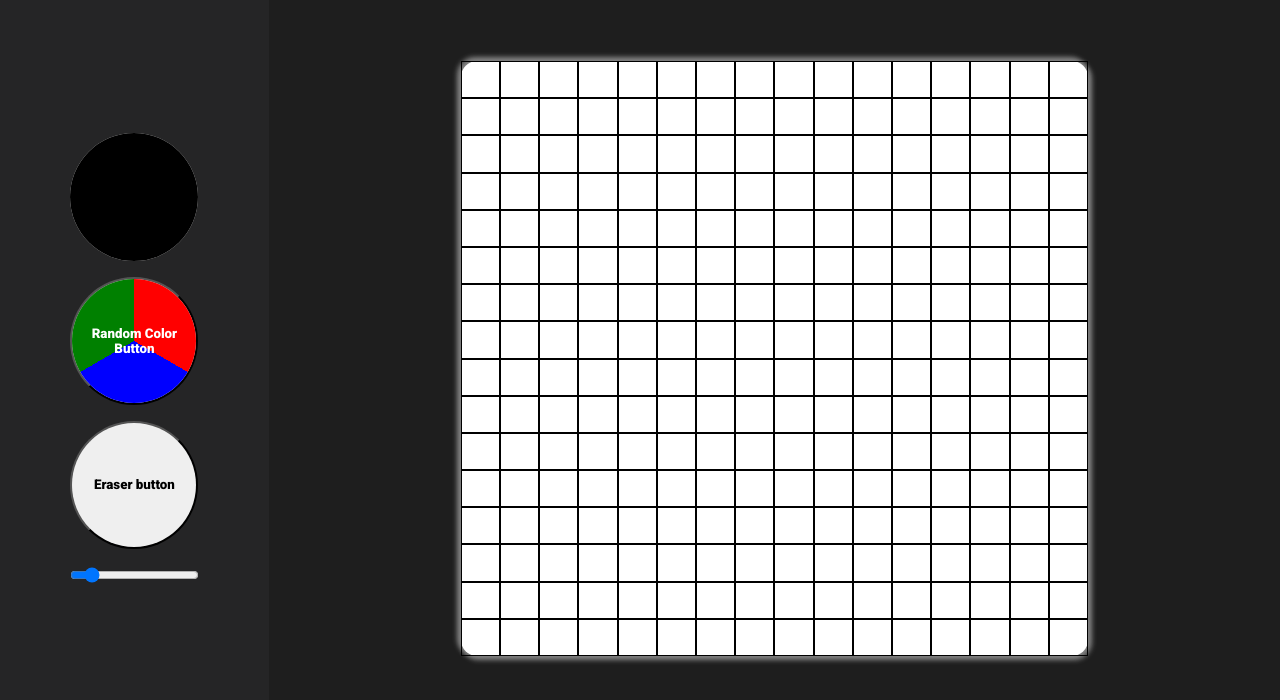
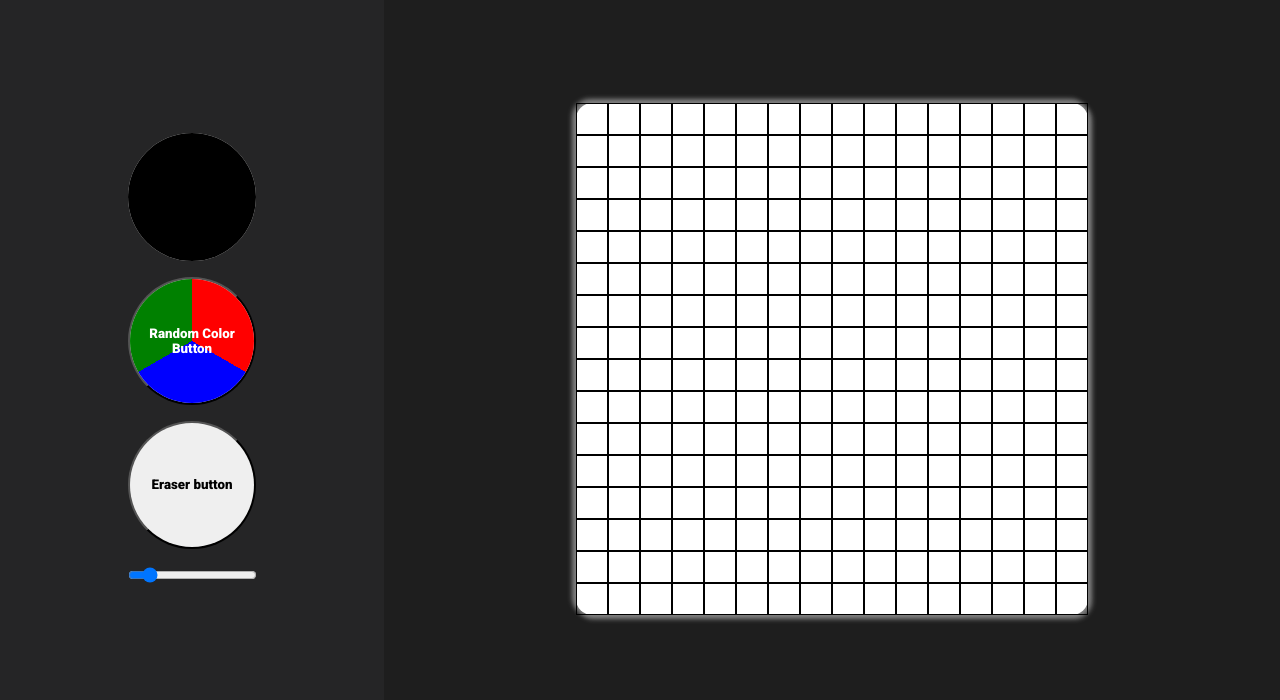
Before and after one commit to codenamerey/etch-a-sketch, a plain HTML site: page index.html in a window 1280 px wide. Shown: the part 80-780 px from the top of the page. Drawn offline with Linux system fonts and the light colour scheme.

Commit message:
Make drawing pad always square

```diff
--- a/css/styles.css
+++ b/css/styles.css
@@ -80,7 +80,45 @@ input[type="color"] {
     position: absolute;
 }
 
-@media only screen and (max-width: 550px) {
+.color {
+    overflow: hidden;
+}
+
+.pad-container {
+    align-items: center;
+    box-sizing: border-box;
+    display: flex;
+    flex: 1 1 70%;
+    justify-content: center;
+    padding: 0 15%;
+}
+
+.drawing-pad {
+    aspect-ratio: 1;
+    background: white;
+    border-radius: 1rem;
+    box-shadow: -2px -2px 5px 2px gray, 2px 2px 5px 2px gray;
+    box-sizing: border-box;
+    display: grid;
+    flex: 1 1 auto;
+}
+
+.drawing-pad > .grid {
+    border: 1px solid black;
+    box-sizing: border-box;
+    user-select: none;
+}
+
+/* @media only screen and (min-width: 1150px) {
+    .pad-container {
+        padding: 0 20%;
+    }
+    .drawing-pad {
+        margin: `0% 0px;
+    } */
+/* } */
+
+@media only screen and (max-width: 700px) {
     button, .color {
         font-size: 1rem;
         height: 5rem;
@@ -89,35 +127,8 @@ input[type="color"] {
     .container {
         flex-wrap: wrap;
     }
+
     .sidebar {
         flex-direction: row;
     }
 }
-
-.color {
-    overflow: hidden;
-}
-
-.drawing-pad {
-    background: white;
-    border-radius: 1rem;
-    box-shadow: -2px -2px 5px 2px gray, 2px 2px 5px 2px gray;
-    box-sizing: border-box;
-    display: grid;
-    flex: 1 1 70%;
-    min-width: 350px;
-    min-height: 100%;
-    margin: 4rem 2rem;
-}
-
-.drawing-pad > .grid {
-    border: 1px solid black;
-    box-sizing: border-box;
-    user-select: none;
-}
-
-@media only screen and (min-width: 1150px) {
-    .drawing-pad {
-        margin: 5% 15%;
-    }
-}
--- a/index.html
+++ b/index.html
@@ -19,7 +19,11 @@
             <button>Eraser button</button>
             <input type="range" min="4" max="100" value="16" id="sizeRange">
         </div>
-        <div class="drawing-pad"></div>
+        <div class="pad-container">
+            <div class="drawing-pad">
+
+            </div>
+        </div>
     </div>
 </body>
 </html>
```
